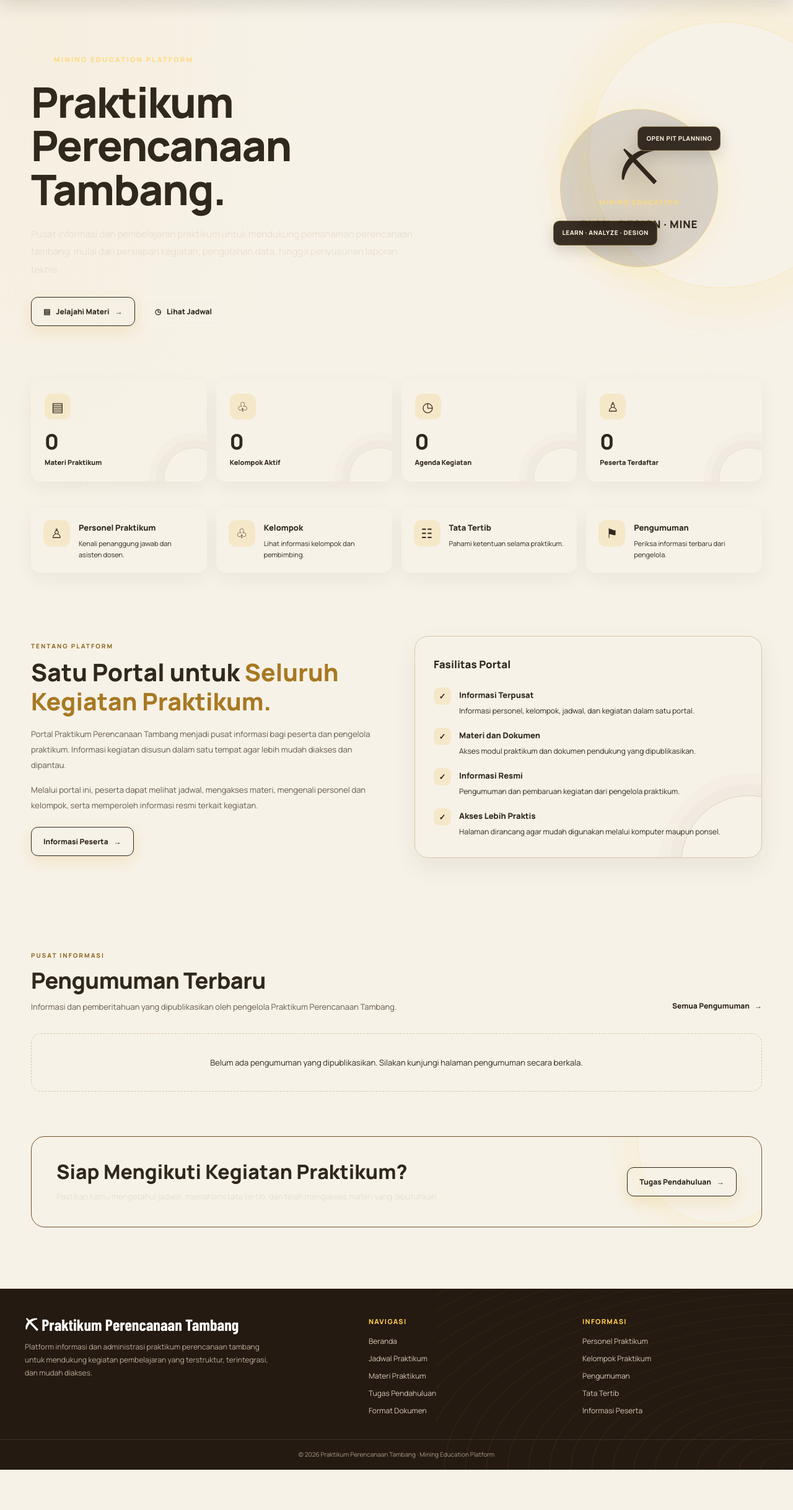
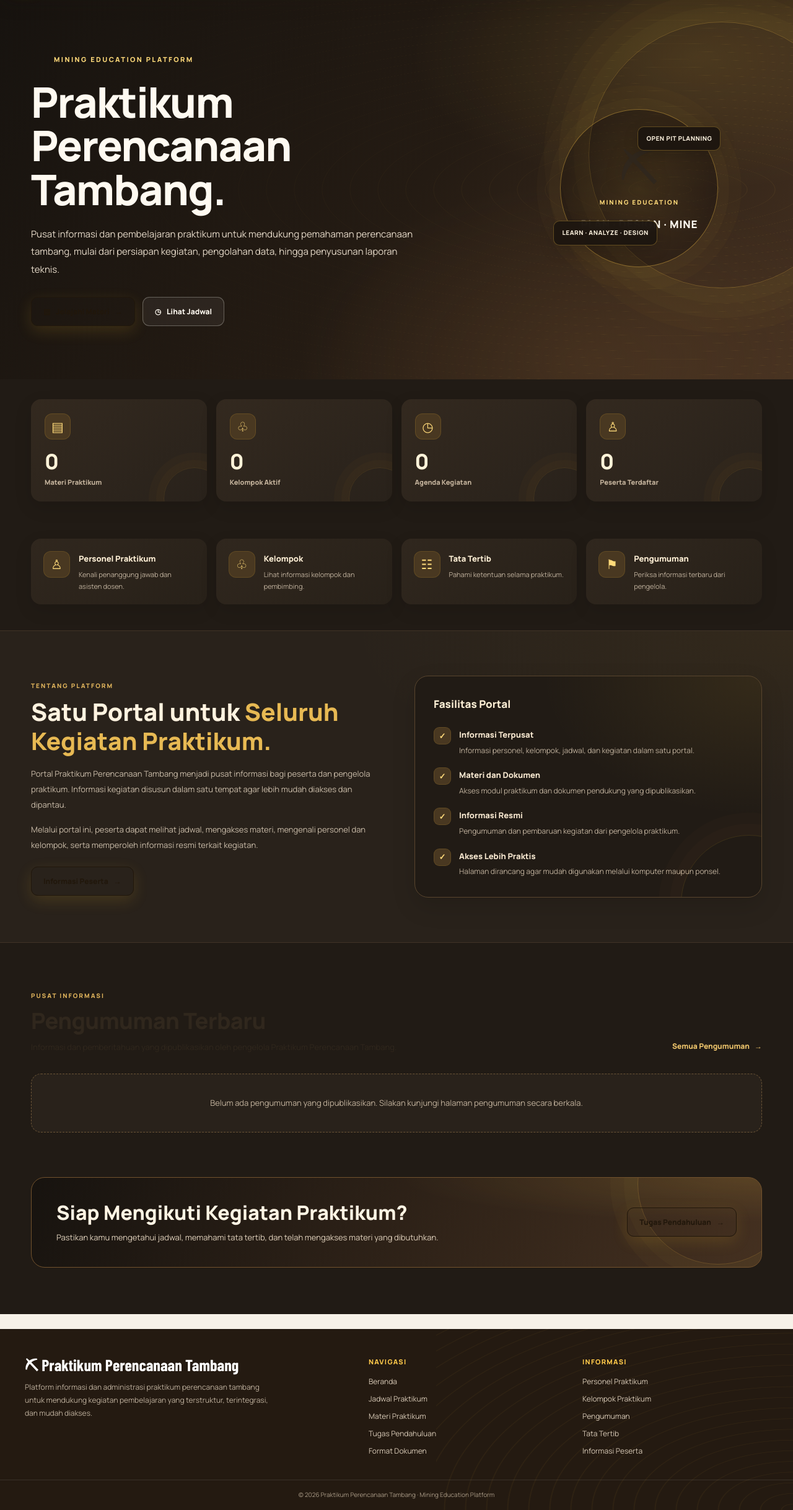
Before and after one commit to muhammadfhy2-cell/Praktikum-Perencanaan-Tambang, a Django app: template praktikum/templates/praktikum/home.html in a window 1280 px wide. Shown: the part 77-2513 px from the top of the page at 62% size. Before the commit the page ends 2448 px from the top, so only its background shows below. Run offline with Django 3.2, Linux system fonts and the light colour scheme; the template is opened without the code that fills it, so the values that code supplies are empty; some web fonts are replaced.

Commit message:
Update home.html

```diff
--- a/praktikum/templates/praktikum/home.html
+++ b/praktikum/templates/praktikum/home.html
@@ -12,17 +12,44 @@ jadwal, materi, kelompok, tata tertib, dan pengumuman praktikum.
 {% block extra_css %}
 <style>
 :root {
-    --home-ink: #241a11;
-    --home-ink-2: #342419;
-    --home-brown: #513720;
-    --home-earth: #75502d;
+    --home-ink: #f8f1e5;
+    --home-ink-2: #eee1ce;
+    --home-brown: #3c2d20;
+    --home-earth: #c69b53;
     --home-gold: #dca52e;
-    --home-yellow: #ffc94a;
-    --home-cream: #f7f2e8;
-    --home-paper: #fffdf8;
-    --home-line: #e8dfd0;
-    --home-text: #30271d;
-    --home-muted: #796e60;
+    --home-yellow: #ffd875;
+    --home-cream: #211b15;
+    --home-paper: #29221b;
+    --home-line: #4a3b2c;
+    --home-text: #e9dfd1;
+    --home-muted: #b8a995;
+    --home-surface: #30271e;
+    --home-surface-hover: #3a2f23;
+}
+
+/* DASAR HALAMAN */
+.home-page {
+    overflow: hidden;
+    background: var(--home-cream);
+    color: var(--home-text);
+}
+
+.home-page *,
+.home-page *::before,
+.home-page *::after {
+    box-sizing: border-box;
+}
+
+.home-page h1,
+.home-page h2,
+.home-page h3,
+.home-page h4,
+.home-page p {
+    overflow-wrap: anywhere;
+}
+
+.home-page a {
+    -webkit-tap-highlight-color: transparent;
 }
 
 /* HERO */
@@ -33,11 +60,11 @@ jadwal, materi, kelompok, tata tertib, dan pengumuman praktikum.
     min-height: 510px;
     display: flex;
     align-items: center;
-    color: var(--home-paper);
+    color: var(--home-ink);
     background:
-        radial-gradient(ellipse at 88% 15%, rgba(255,201,74,.16), transparent 29%),
-        radial-gradient(ellipse at 75% 95%, rgba(117,80,45,.38), transparent 35%),
-        linear-gradient(125deg, var(--home-ink) 0%, var(--home-ink-2) 52%, var(--home-brown) 100%);
+        radial-gradient(ellipse at 88% 15%, rgba(255,201,74,.13), transparent 29%),
+        radial-gradient(ellipse at 75% 95%, rgba(117,80,45,.25), transparent 35%),
+        linear-gradient(125deg, #17130f 0%, #241b13 52%, #443020 100%);
 }
 
 .home-hero::before,
@@ -50,7 +77,7 @@ jadwal, materi, kelompok, tata tertib, dan pengumuman praktikum.
 
 .home-hero::before {
     inset: 0;
-    opacity: .22;
+    opacity: .2;
     background-image: repeating-radial-gradient(
         ellipse at 85% 50%,
         transparent 0,
@@ -67,12 +94,12 @@ jadwal, materi, kelompok, tata tertib, dan pengumuman praktikum.
     height: 430px;
     right: -100px;
     top: 35px;
-    border: 1px solid rgba(255,201,74,.28);
+    border: 1px solid rgba(255,201,74,.25);
     border-radius: 50%;
     box-shadow:
-        0 0 0 24px rgba(255,201,74,.035),
-        0 0 0 48px rgba(255,201,74,.035),
-        0 0 0 72px rgba(255,201,74,.025);
+        0 0 0 24px rgba(255,201,74,.025),
+        0 0 0 48px rgba(255,201,74,.025),
+        0 0 0 72px rgba(255,201,74,.02);
 }
 
 .home-hero-inner {
@@ -109,19 +138,21 @@ jadwal, materi, kelompok, tata tertib, dan pengumuman praktikum.
 .home-hero h1 {
     max-width: 760px;
     margin: 0 0 23px;
-    color: var(--home-paper);
+    color: #fffaf1;
     font-size: clamp(37px, 5.5vw, 68px);
     font-weight: 900;
     letter-spacing: -1.8px;
     line-height: 1.04;
 }
 
-.home-hero h1 span { color: var(--home-yellow); }
+.home-hero h1 span {
+    color: var(--home-yellow);
+}
 
 .home-hero-description {
     max-width: 640px;
     margin: 0 0 30px;
-    color: #e8dece;
+    color: #e5d9c8;
     font-size: 15px;
     line-height: 1.9;
 }
@@ -147,32 +179,34 @@ jadwal, materi, kelompok, tata tertib, dan pengumuman praktikum.
     transition: transform .2s ease, filter .2s ease, background .2s ease;
 }
 
-.home-btn:hover { transform: translateY(-2px); }
+.home-btn:hover {
+    transform: translateY(-2px);
+}
 
 .home-btn-primary {
-    background: linear-gradient(135deg, #ffd875, var(--home-gold));
-    color: var(--home-ink);
+    background: linear-gradient(135deg, #ffdc81, var(--home-gold));
+    color: #21170b;
     border-color: var(--home-gold);
-    box-shadow: 0 8px 24px rgba(220,165,46,.2);
+    box-shadow: 0 8px 24px rgba(220,165,46,.16);
 }
 
 .home-btn-primary:hover,
 .home-btn-primary:focus-visible {
-    color: var(--home-ink);
-    background: #ffda7a;
+    color: #21170b;
+    background: #ffe29a;
     filter: brightness(1.03);
 }
 
 .home-btn-secondary {
-    border-color: rgba(255,253,248,.3);
-    background: rgba(255,253,248,.06);
-    color: var(--home-paper);
+    border-color: rgba(255,253,248,.28);
+    background: rgba(255,253,248,.055);
+    color: #fffaf1;
 }
 
 .home-btn-secondary:hover,
 .home-btn-secondary:focus-visible {
-    color: var(--home-paper);
-    background: rgba(255,253,248,.13);
+    color: #fffaf1;
+    background: rgba(255,253,248,.12);
 }
 
 /* VISUAL TAMBANG */
@@ -191,14 +225,14 @@ jadwal, materi, kelompok, tata tertib, dan pengumuman praktikum.
     justify-content: center;
     width: 255px;
     height: 255px;
-    border: 1px solid rgba(255,201,74,.48);
+    border: 1px solid rgba(255,201,74,.42);
     border-radius: 50%;
     background:
-        radial-gradient(circle, rgba(255,201,74,.12), transparent 67%),
-        rgba(36,26,17,.15);
+        radial-gradient(circle, rgba(255,201,74,.1), transparent 67%),
+        rgba(20,15,10,.3);
     box-shadow:
-        0 0 0 18px rgba(255,201,74,.035),
-        0 0 0 38px rgba(255,201,74,.025);
+        0 0 0 18px rgba(255,201,74,.025),
+        0 0 0 38px rgba(255,201,74,.02);
 }
 
 .mine-emblem-inner {
@@ -223,7 +257,7 @@ jadwal, materi, kelompok, tata tertib, dan pengumuman praktikum.
 }
 
 .mine-emblem-title {
-    color: var(--home-paper);
+    color: #fffaf1;
     font-size: 17px;
     font-weight: 900;
     letter-spacing: .8px;
@@ -234,7 +268,7 @@ jadwal, materi, kelompok, tata tertib, dan pengumuman praktikum.
     padding: 10px 13px;
     border: 1px solid rgba(255,201,74,.3);
     border-radius: 10px;
-    background: rgba(36,26,17,.9);
+    background: rgba(29,22,15,.95);
     color: #f7edda;
     font-size: 10px;
     font-weight: 800;
@@ -262,12 +305,14 @@ jadwal, materi, kelompok, tata tertib, dan pengumuman praktikum.
     margin-bottom: 30px;
 }
 
-.home-section-heading-main { max-width: 700px; }
+.home-section-heading-main {
+    max-width: 700px;
+}
 
 .home-eyebrow {
     display: inline-block;
     margin-bottom: 10px;
-    color: #936a24;
+    color: #e0b45c;
     font-size: 10px;
     font-weight: 900;
     letter-spacing: 2px;
@@ -286,7 +331,7 @@ jadwal, materi, kelompok, tata tertib, dan pengumuman praktikum.
 .home-section-heading p {
     max-width: 650px;
     margin: 0;
-    color: #65594b;
+    color: var(--home-muted);
     font-size: 13px;
     line-height: 1.8;
 }
@@ -297,20 +342,22 @@ jadwal, materi, kelompok, tata tertib, dan pengumuman praktikum.
     gap: 8px;
     flex: 0 0 auto;
     padding-bottom: 4px;
-    color: var(--home-earth);
+    color: #f0c66c;
     font-size: 12px;
     font-weight: 900;
     text-decoration: none;
 }
 
-.home-text-link:hover { color: #a57620; }
+.home-text-link:hover {
+    color: #ffe19a;
+}
 
 /* STATISTIK */
 .home-stats {
     position: relative;
     z-index: 2;
-    padding: 0 0 32px;
-    background: var(--home-paper);
+    padding: 32px 0;
+    background: #211b15;
 }
 
 .home-stats-grid {
@@ -326,8 +373,8 @@ jadwal, materi, kelompok, tata tertib, dan pengumuman praktikum.
     padding: 23px 22px;
     border: 1px solid var(--home-line);
     border-radius: 16px;
-    background: var(--home-paper);
-    box-shadow: 0 10px 28px rgba(36,26,17,.055);
+    background: linear-gradient(145deg, #33291f, #29221b);
+    box-shadow: 0 10px 28px rgba(0,0,0,.12);
     transition: transform .2s ease, border-color .2s ease;
 }
 
@@ -338,17 +385,17 @@ jadwal, materi, kelompok, tata tertib, dan pengumuman praktikum.
     bottom: -45px;
     width: 100px;
     height: 100px;
-    border: 1px solid rgba(117,80,45,.12);
+    border: 1px solid rgba(220,165,46,.13);
     border-radius: 50%;
     box-shadow:
-        0 0 0 12px rgba(117,80,45,.025),
-        0 0 0 24px rgba(117,80,45,.025);
+        0 0 0 12px rgba(220,165,46,.025),
+        0 0 0 24px rgba(220,165,46,.025);
     pointer-events: none;
 }
 
 .home-stat-card:hover {
     transform: translateY(-3px);
-    border-color: #d9bc7d;
+    border-color: #9d783d;
 }
 
 .home-stat-icon {
@@ -357,15 +404,16 @@ jadwal, materi, kelompok, tata tertib, dan pengumuman praktikum.
     width: 42px;
     height: 42px;
     margin-bottom: 17px;
+    border: 1px solid rgba(220,165,46,.18);
     border-radius: 12px;
-    background: #f5e8c9;
-    color: var(--home-earth);
+    background: #493821;
+    color: #ffda7a;
     font-size: 21px;
 }
 
 .home-stat-value {
     margin-bottom: 5px;
-    color: var(--home-ink-2);
+    color: #fff3d9;
     font-size: clamp(25px, 3vw, 34px);
     font-weight: 900;
     line-height: 1.1;
@@ -373,7 +421,7 @@ jadwal, materi, kelompok, tata tertib, dan pengumuman praktikum.
 }
 
 .home-stat-label {
-    color: var(--home-muted);
+    color: #c5b49d;
     font-size: 11px;
     font-weight: 800;
     line-height: 1.6;
@@ -383,8 +431,8 @@ jadwal, materi, kelompok, tata tertib, dan pengumuman praktikum.
 .home-shortcuts {
     position: relative;
     z-index: 1;
-    padding: 10px 0 30px;
-    background: var(--home-paper);
+    padding: 28px 0 42px;
+    background: #211b15;
 }
 
 .home-shortcuts-grid {
@@ -401,15 +449,16 @@ jadwal, materi, kelompok, tata tertib, dan pengumuman praktikum.
     padding: 20px;
     border: 1px solid var(--home-line);
     border-radius: 16px;
-    background: var(--home-paper);
-    box-shadow: 0 10px 28px rgba(36,26,17,.055);
+    background: linear-gradient(145deg, #30271e, #282119);
+    box-shadow: 0 10px 28px rgba(0,0,0,.1);
     text-decoration: none;
-    transition: transform .2s ease, border-color .2s ease;
+    transition: transform .2s ease, border-color .2s ease, background .2s ease;
 }
 
 .home-shortcut:hover {
     transform: translateY(-4px);
-    border-color: #d9bc7d;
+    border-color: #9d783d;
+    background: var(--home-surface-hover);
 }
 
 .home-shortcut-icon {
@@ -418,28 +467,35 @@ jadwal, materi, kelompok, tata tertib, dan pengumuman praktikum.
     width: 43px;
     height: 43px;
     flex: 0 0 43px;
+    border: 1px solid rgba(220,165,46,.16);
     border-radius: 12px;
-    background: #f5e8c9;
-    color: var(--home-brown);
+    background: #493821;
+    color: #ffda7a;
     font-size: 21px;
 }
 
 .home-shortcut h3 {
     margin: 1px 0 5px;
-    color: var(--home-ink-2);
+    color: #fff0d6;
     font-size: 13px;
     font-weight: 900;
 }
 
 .home-shortcut p {
     margin: 0;
-    color: var(--home-muted);
+    color: #bfb09c;
     font-size: 11px;
-    line-height: 1.65;
+    line-height: 1.7;
 }
 
 /* TENTANG PLATFORM */
-.home-about { background: var(--home-cream); }
+.home-about {
+    background:
+        radial-gradient(ellipse at 100% 0%, rgba(220,165,46,.055), transparent 40%),
+        #29221b;
+    border-top: 1px solid #403326;
+    border-bottom: 1px solid #403326;
+}
 
 .home-about-grid {
     display: grid;
@@ -450,33 +506,37 @@ jadwal, materi, kelompok, tata tertib, dan pengumuman praktikum.
 
 .home-about-copy h2 {
     margin: 0 0 17px;
-    color: var(--home-ink);
+    color: #fff3e0;
     font-size: clamp(28px, 3.5vw, 39px);
     font-weight: 900;
     line-height: 1.2;
 }
 
-.home-about-copy h2 span { color: #a87922; }
+.home-about-copy h2 span {
+    color: #e7b953;
+}
 
 .home-about-copy p {
     margin-bottom: 14px;
-    color: #65594b;
+    color: #c9bba8;
     font-size: 13px;
     line-height: 1.95;
 }
 
-.home-about-copy .home-btn { margin-top: 8px; }
+.home-about-copy .home-btn {
+    margin-top: 8px;
+}
 
 .home-about-panel {
     position: relative;
     overflow: hidden;
     padding: 30px;
-    border: 1px solid #d8c7a7;
+    border: 1px solid #59452e;
     border-radius: 22px;
     background:
-        radial-gradient(ellipse at 100% 0%, rgba(255,201,74,.15), transparent 45%),
-        var(--home-paper);
-    box-shadow: 0 15px 38px rgba(36,26,17,.07);
+        radial-gradient(ellipse at 100% 0%, rgba(255,201,74,.09), transparent 45%),
+        #211b15;
+    box-shadow: 0 15px 38px rgba(0,0,0,.13);
 }
 
 .home-about-panel::after {
@@ -486,17 +546,17 @@ jadwal, materi, kelompok, tata tertib, dan pengumuman praktikum.
     height: 220px;
     right: -90px;
     bottom: -120px;
-    border: 1px solid rgba(117,80,45,.2);
+    border: 1px solid rgba(220,165,46,.15);
     border-radius: 50%;
     box-shadow:
-        0 0 0 18px rgba(117,80,45,.025),
-        0 0 0 36px rgba(117,80,45,.025);
+        0 0 0 18px rgba(220,165,46,.02),
+        0 0 0 36px rgba(220,165,46,.02);
     pointer-events: none;
 }
 
 .home-about-panel h3 {
     margin: 0 0 22px;
-    color: var(--home-ink-2);
+    color: #fff0d6;
     font-size: 17px;
     font-weight: 900;
 }
@@ -519,30 +579,31 @@ jadwal, materi, kelompok, tata tertib, dan pengumuman praktikum.
     width: 28px;
     height: 28px;
     flex: 0 0 28px;
+    border: 1px solid rgba(220,165,46,.16);
     border-radius: 9px;
-    background: #f5e8c9;
-    color: var(--home-earth);
+    background: #493821;
+    color: #ffda7a;
     font-size: 13px;
     font-weight: 900;
 }
 
 .home-feature h4 {
     margin: 1px 0 4px;
-    color: var(--home-ink-2);
+    color: #f8e8d0;
     font-size: 13px;
     font-weight: 900;
 }
 
 .home-feature p {
     margin: 0;
-    color: var(--home-muted);
+    color: #bfb09c;
     font-size: 12px;
     line-height: 1.7;
 }
 
 /* PENGUMUMAN */
 .home-announcements {
-    background: var(--home-paper);
+    background: #211b15;
 }
 
 .home-announcement-list {
@@ -597,9 +659,10 @@ jadwal, materi, kelompok, tata tertib, dan pengumuman praktikum.
 .home-announcement-empty {
     grid-column: 1 / -1;
     padding: 35px 20px;
-    border: 1px dashed #d8c7a7;
+    border: 1px dashed #6b5436;
     border-radius: 16px;
-    color: var(--home-muted);
+    background: #29221b;
+    color: #c1b19c;
     text-align: center;
     font-size: 13px;
 }
@@ -607,7 +670,7 @@ jadwal, materi, kelompok, tata tertib, dan pengumuman praktikum.
 /* CTA */
 .home-cta {
     padding: 0 0 75px;
-    background: var(--home-paper);
+    background: #211b15;
 }
 
 .home-cta-panel {
@@ -621,9 +684,9 @@ jadwal, materi, kelompok, tata tertib, dan pengumuman praktikum.
     border: 1px solid #72522d;
     border-radius: 22px;
     background:
-        radial-gradient(ellipse at 100% 0%, rgba(255,201,74,.17), transparent 35%),
-        linear-gradient(120deg, var(--home-ink), var(--home-brown));
-    color: var(--home-paper);
+        radial-gradient(ellipse at 100% 0%, rgba(255,201,74,.13), transparent 35%),
+        linear-gradient(120deg, #17130f, #443020);
+    color: #fff3e0;
 }
 
 .home-cta-panel::after {
@@ -633,11 +696,11 @@ jadwal, materi, kelompok, tata tertib, dan pengumuman praktikum.
     top: -120px;
     width: 260px;
     height: 260px;
-    border: 1px solid rgba(255,201,74,.23);
+    border: 1px solid rgba(255,201,74,.2);
     border-radius: 50%;
     box-shadow:
-        0 0 0 22px rgba(255,201,74,.03),
-        0 0 0 44px rgba(255,201,74,.03);
+        0 0 0 22px rgba(255,201,74,.025),
+        0 0 0 44px rgba(255,201,74,.025);
     pointer-events: none;
 }
 
@@ -649,7 +712,7 @@ jadwal, materi, kelompok, tata tertib, dan pengumuman praktikum.
 
 .home-cta-copy h2 {
     margin: 0 0 9px;
-    color: var(--home-paper);
+    color: #fff5e4;
     font-size: clamp(23px, 3vw, 32px);
     font-weight: 900;
     line-height: 1.25;
@@ -657,7 +720,7 @@ jadwal, materi, kelompok, tata tertib, dan pengumuman praktikum.
 
 .home-cta-copy p {
     margin: 0;
-    color: #e8dece;
+    color: #e0d1bc;
     font-size: 13px;
     line-height: 1.8;
 }
@@ -788,7 +905,9 @@ jadwal, materi, kelompok, tata tertib, dan pengumuman praktikum.
 {% endblock %}
 
 {% block content %}
+<div class="home-page">
 
+    <!-- HERO -->
     <section class="home-hero">
         <div class="home-hero-inner">
             <div class="home-hero-content">
```
Also changed, not shown: other parts of praktikum/templates/praktikum/home.html (+108 -35 lines). Lines whose indentation alone changed are shown as unchanged.
